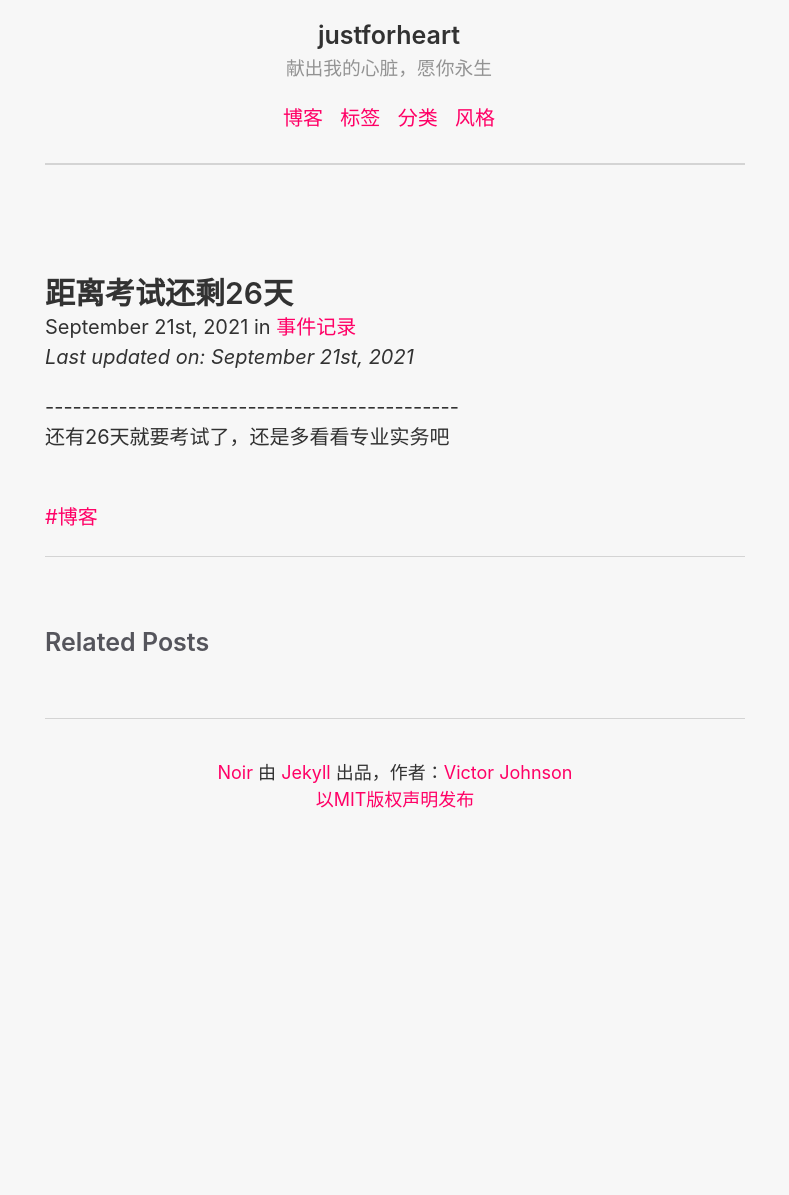
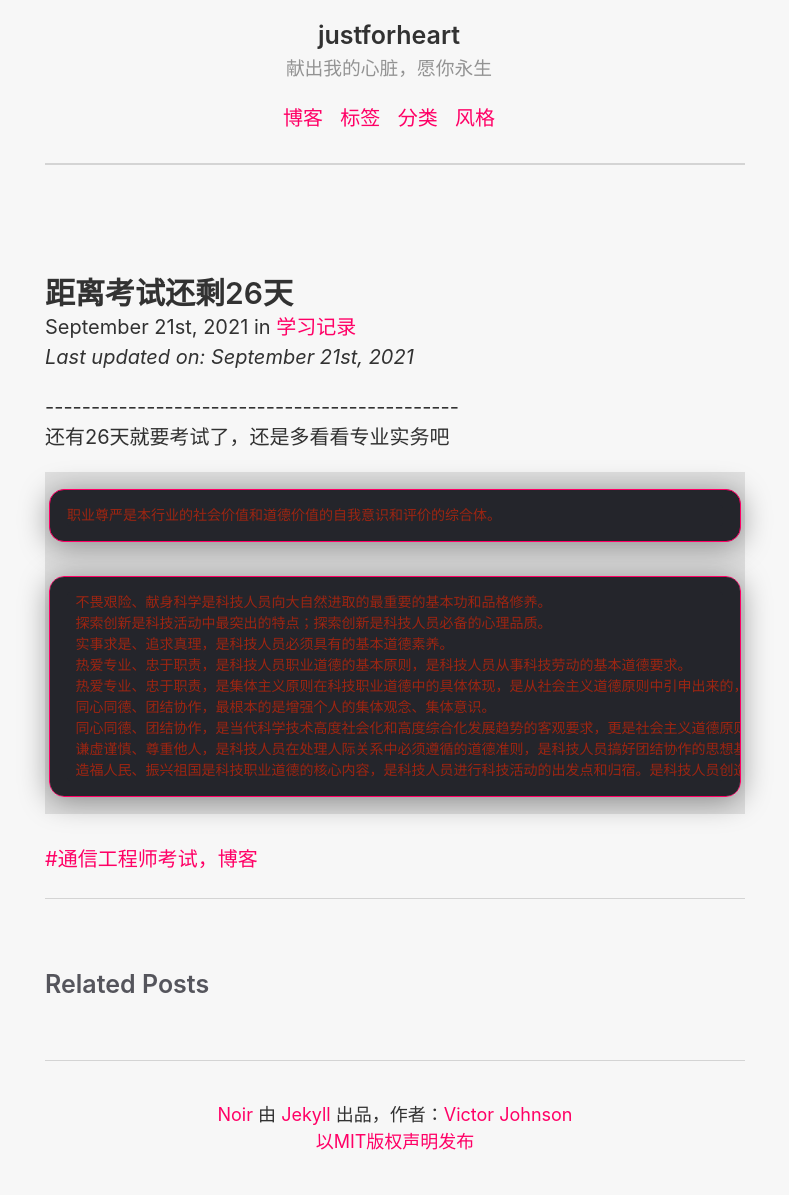
Before and after one commit to justforheart/justforheart.github.io, a Jekyll site: the page built from 2021-09-21-距离考试还剩26天.md, in a window 1280 px wide. Shown: the whole page, without its empty margins (245-1034 px from the left). Built offline with Jekyll 4.4.1, drawn with Linux system fonts in a browser that asks for light colours; before the commit the page ends 900 px from its top, so only the background shows below that.

Commit message:
Update 2021-09-21-距离考试还剩26天.md

````diff
--- a/2021-09-21-距离考试还剩26天.md
+++ b/2021-09-21-距离考试还剩26天.md
@@ -2,9 +2,25 @@
 layout: post
 title: "距离考试还剩26天"
 date: 2021-09-21 14:00:00 21:14
-categories: [事件记录]
-tags: [博客]
+categories: [学习记录]
+tags: [通信工程师考试，博客]
 last_modified_at: 2021-09-21
 ---
 
 还有26天就要考试了，还是多看看专业实务吧
+
+```sql
+职业尊严是本行业的社会价值和道德价值的自我意识和评价的综合体。
+```
+
+```sql
+ 不畏艰险、献身科学是科技人员向大自然进取的最重要的基本功和品格修养。
+ 探索创新是科技活动中最突出的特点；探索创新是科技人员必备的心理品质。
+ 实事求是、追求真理，是科技人员必须具有的基本道德素养。
+ 热爱专业、忠于职责，是科技人员职业道德的基本原则，是科技人员从事科技劳动的基本道德要求。
+ 热爱专业、忠于职责，是集体主义原则在科技职业道德中的具体体现，是从社会主义道德原则中引申出来的，它显示了科技职业道德的本质特征。
+ 同心同德、团结协作，最根本的是增强个人的集体观念、集体意识。
+ 同心同德、团结协作，是当代科学技术高度社会化和高度综合化发展趋势的客观要求，更是社会主义道德原则在科技职业活动中的又一具体体现。
+ 谦虚谨慎、尊重他人，是科技人员在处理人际关系中必须遵循的道德准则，是科技人员搞好团结协作的思想基础。
+ 造福人民、振兴祖国是科技职业道德的核心内容，是科技人员进行科技活动的出发点和归宿。是科技人员创造成就的巨大动力。
+```
````
